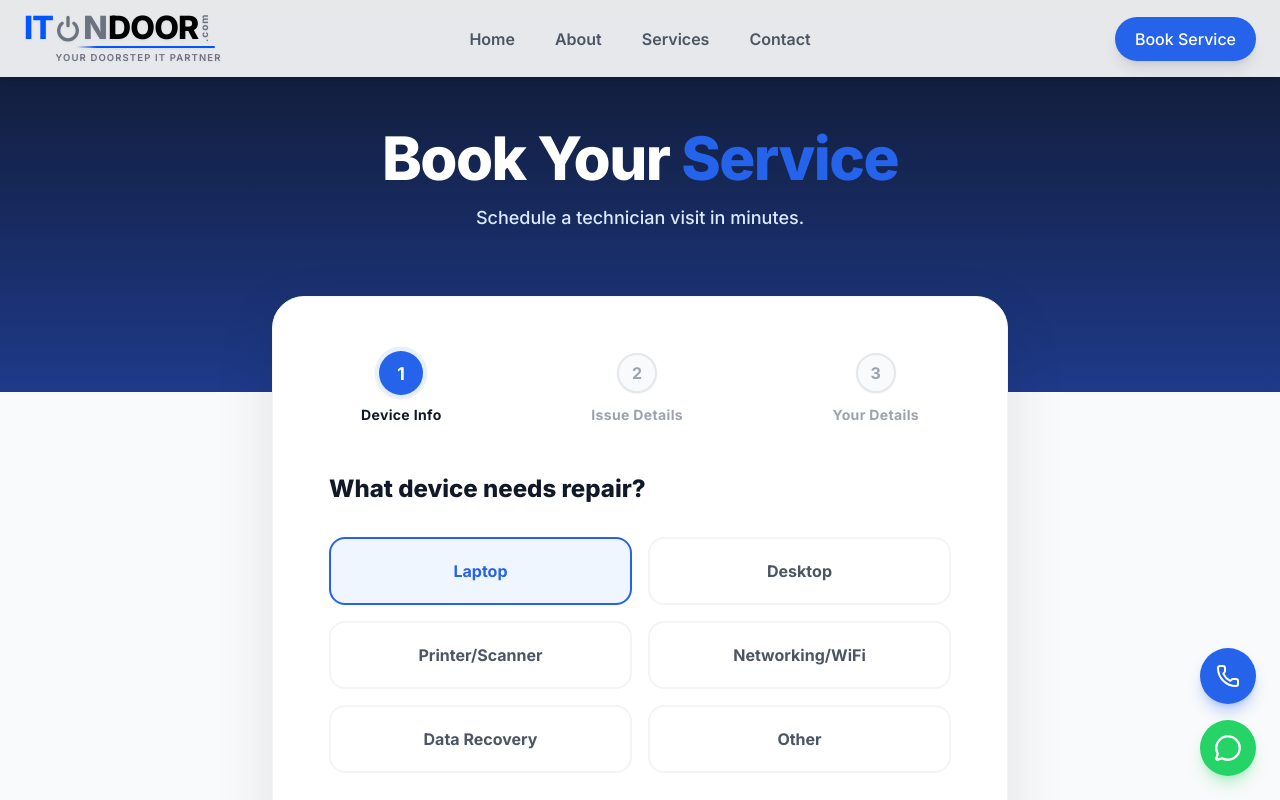
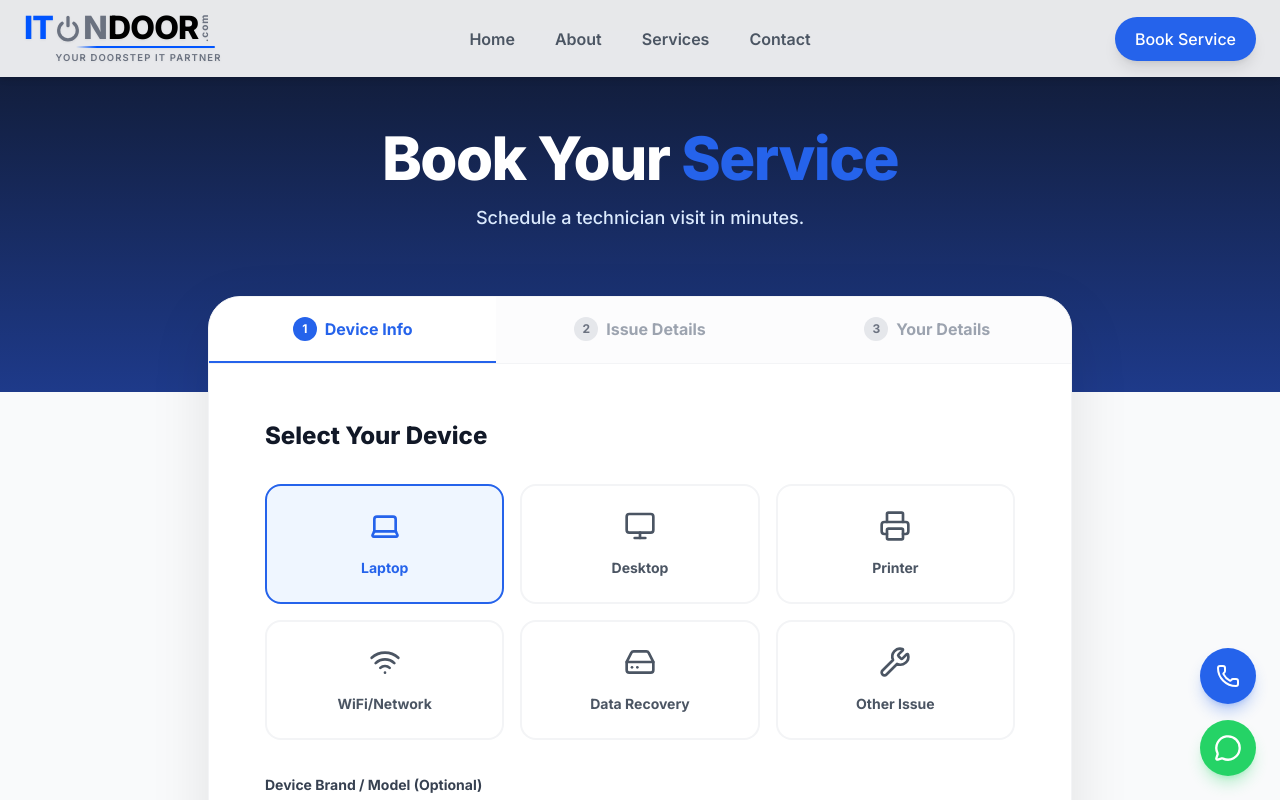
Before and after one commit to shivam886/itondoor, a React (Vite) app: page /#/book in a window 1280 px wide. Shown: the top 800 px of the page. Built offline with nearby package versions, Linux system fonts and the light colour scheme.

Commit message:
Upgrade Book Appointment form to sleek tabbed stepper with icons

```diff
--- a/src/pages/BookAppointment.tsx
+++ b/src/pages/BookAppointment.tsx
@@ -1,6 +1,6 @@
 import { useState } from 'react';
 import { motion } from 'framer-motion';
-import { CheckCircle2, Calendar } from 'lucide-react';
+import { CheckCircle2, Calendar, Laptop, Monitor, Printer, Wifi, HardDrive, Wrench, ArrowRight } from 'lucide-react';
 
 export default function BookAppointment() {
   const [step, setStep] = useState(1);
@@ -31,26 +31,31 @@ export default function BookAppointment() {
         </div>
       </div>
 
-      <div className="container mx-auto px-4 max-w-3xl -mt-24 relative z-10">
+      <div className="container mx-auto px-4 max-w-4xl -mt-24 relative z-10">
         {/* Form Container */}
-        <div className="bg-white dark:bg-gray-800 rounded-[2rem] shadow-[0_20px_60px_rgba(0,0,0,0.1)] border border-gray-100 dark:border-gray-700 p-6 md:p-14">
+        <div className="bg-white dark:bg-gray-800 rounded-[2rem] shadow-[0_20px_60px_rgba(0,0,0,0.1)] border border-gray-100 dark:border-gray-700 overflow-hidden">
 
-          {/* Progress Tracker */}
+          {/* Progress Tracker - Minimalist Tab Style */}
           {step < 4 && (
-            <div className="flex justify-between mb-12 relative px-2 md:px-8">
-              <div className="absolute top-5 left-10 right-10 h-1 bg-gray-100 dark:bg-gray-700 -z-10 rounded-full"></div>
-              <div className="absolute top-5 left-10 h-1 bg-brand-electricBlue -z-10 rounded-full transition-all duration-500 ease-out shadow-[0_0_10px_rgba(37,99,235,0.4)]" style={{ width: `calc(${((step - 1) / 2) * 100}% - 2.5rem)` }}></div>
-
-              {['Device Info', 'Issue Details', 'Your Details'].map((label, i) => (
-                <div key={i} className="flex flex-col items-center">
-                  <div className={`w-10 h-10 rounded-full flex items-center justify-center font-bold mb-3 transition-all duration-300 shadow-sm ${step > i + 1 ? 'bg-brand-electricBlue text-white scale-110 ring-4 ring-brand-electricBlue/20' : step === i + 1 ? 'bg-brand-electricBlue text-white ring-4 ring-brand-electricBlue/10 scale-110' : 'bg-gray-50 border-2 border-gray-200 text-gray-400 dark:bg-gray-800 dark:border-gray-600'}`}>
-                    {step > i + 1 ? <CheckCircle2 className="w-6 h-6" /> : i + 1}
-                  </div>
-                  <span className={`text-sm font-bold tracking-wide ${step >= i + 1 ? 'text-gray-900 dark:text-white' : 'text-gray-400'}`}>{label}</span>
+            <div className="flex border-b border-gray-100 dark:border-gray-700 bg-gray-50/50 dark:bg-gray-900/50">
+              {[
+                { num: 1, label: 'Device Info' },
+                { num: 2, label: 'Issue Details' },
+                { num: 3, label: 'Your Details' }
+              ].map((s) => (
+                <div key={s.num} className={`flex-1 flex items-center justify-center gap-2 py-5 font-bold text-sm md:text-base transition-colors border-b-2 ${step === s.num ? 'border-brand-electricBlue text-brand-electricBlue bg-white dark:bg-gray-800' : step > s.num ? 'border-transparent text-gray-900 dark:text-white' : 'border-transparent text-gray-400 dark:text-gray-500'}`}>
+                  {step > s.num ? (
+                    <CheckCircle2 className="w-5 h-5 text-green-500" />
+                  ) : (
+                    <span className={`w-6 h-6 rounded-full flex items-center justify-center text-xs ${step === s.num ? 'bg-brand-electricBlue text-white' : 'bg-gray-200 dark:bg-gray-700 text-gray-500'}`}>{s.num}</span>
+                  )}
+                  <span className="hidden sm:inline">{s.label}</span>
                 </div>
               ))}
             </div>
           )}
+
+          <div className="p-6 md:p-14">
             {step === 4 ? (
               <div className="text-center py-12">
                 <motion.div
@@ -71,29 +76,37 @@ export default function BookAppointment() {
               <form onSubmit={handleSubmit}>
                 <motion.div
                   key={step}
-                initial={{ opacity: 0, x: 20 }}
-                animate={{ opacity: 1, x: 0 }}
-                exit={{ opacity: 0, x: -20 }}
+                  initial={{ opacity: 0, y: 10 }}
+                  animate={{ opacity: 1, y: 0 }}
+                  exit={{ opacity: 0, y: -10 }}
                   transition={{ duration: 0.3 }}
                 >
                   {/* Step 1: Device Info */}
                   {step === 1 && (
                     <div className="space-y-8">
-                    <h3 className="text-2xl font-extrabold text-gray-900 dark:text-white mb-6">What device needs repair?</h3>
-                    <div className="grid grid-cols-1 sm:grid-cols-2 gap-4">
-                      {['Laptop', 'Desktop', 'Printer/Scanner', 'Networking/WiFi', 'Data Recovery', 'Other'].map(type => (
-                        <label key={type} className="cursor-pointer group">
-                          <input type="radio" name="deviceType" value={type} className="peer sr-only" required defaultChecked={type === 'Laptop'} />
-                          <div className="p-5 rounded-2xl border-2 border-gray-100 dark:border-gray-700 text-center font-bold text-gray-600 dark:text-gray-400 peer-checked:border-brand-electricBlue peer-checked:bg-blue-50 dark:peer-checked:bg-brand-electricBlue/10 peer-checked:text-brand-electricBlue transition-all duration-300 group-hover:border-blue-200 group-hover:shadow-sm">
-                            {type}
+                      <h3 className="text-2xl font-extrabold text-gray-900 dark:text-white mb-6">Select Your Device</h3>
+                      <div className="grid grid-cols-2 md:grid-cols-3 gap-4">
+                        {[
+                          { name: 'Laptop', icon: Laptop },
+                          { name: 'Desktop', icon: Monitor },
+                          { name: 'Printer', icon: Printer },
+                          { name: 'WiFi/Network', icon: Wifi },
+                          { name: 'Data Recovery', icon: HardDrive },
+                          { name: 'Other Issue', icon: Wrench }
+                        ].map(type => (
+                          <label key={type.name} className="cursor-pointer group">
+                            <input type="radio" name="deviceType" value={type.name} className="peer sr-only" required defaultChecked={type.name === 'Laptop'} />
+                            <div className="p-6 rounded-2xl border-2 border-gray-100 dark:border-gray-700 flex flex-col items-center justify-center gap-4 text-gray-600 dark:text-gray-400 peer-checked:border-brand-electricBlue peer-checked:bg-blue-50 dark:peer-checked:bg-brand-electricBlue/10 peer-checked:text-brand-electricBlue transition-all duration-300 group-hover:border-blue-200 group-hover:bg-gray-50 dark:group-hover:bg-gray-800/50 hover:-translate-y-1">
+                              <type.icon className="w-8 h-8 transition-transform group-hover:scale-110" />
+                              <span className="font-bold text-sm text-center">{type.name}</span>
                             </div>
                           </label>
                         ))}
                       </div>
 
                       <div className="space-y-3 mt-8">
-                      <label className="text-sm font-bold text-gray-700 dark:text-gray-300">Brand / Model (Optional)</label>
-                      <input type="text" className="w-full px-5 py-4 rounded-xl border-0 ring-1 ring-gray-200 dark:ring-gray-700 bg-gray-50 dark:bg-gray-900 text-gray-900 dark:text-white focus:ring-2 focus:ring-brand-electricBlue outline-none transition-all font-medium placeholder-gray-400" placeholder="e.g. Dell Inspiron 15" />
+                        <label className="text-sm font-bold text-gray-700 dark:text-gray-300">Device Brand / Model (Optional)</label>
+                        <input type="text" className="w-full px-5 py-4 rounded-xl border border-gray-200 dark:border-gray-700 bg-gray-50/50 dark:bg-gray-900/50 text-gray-900 dark:text-white focus:bg-white dark:focus:bg-gray-800 focus:ring-2 focus:ring-brand-electricBlue focus:border-transparent outline-none transition-all font-medium placeholder-gray-400" placeholder="e.g. Dell Inspiron 15" />
                       </div>
                     </div>
                   )}
@@ -105,14 +118,14 @@ export default function BookAppointment() {
 
                       <div className="space-y-3">
                         <label className="text-sm font-bold text-gray-700 dark:text-gray-300">Problem Description</label>
-                      <textarea required rows={5} className="w-full px-5 py-4 rounded-xl border-0 ring-1 ring-gray-200 dark:ring-gray-700 bg-gray-50 dark:bg-gray-900 text-gray-900 dark:text-white focus:ring-2 focus:ring-brand-electricBlue outline-none transition-all font-medium placeholder-gray-400 resize-none" placeholder="Please describe the issue you're facing..."></textarea>
+                        <textarea required rows={5} className="w-full px-5 py-4 rounded-xl border border-gray-200 dark:border-gray-700 bg-gray-50/50 dark:bg-gray-900/50 text-gray-900 dark:text-white focus:bg-white dark:focus:bg-gray-800 focus:ring-2 focus:ring-brand-electricBlue focus:border-transparent outline-none transition-all font-medium placeholder-gray-400 resize-none" placeholder="Please describe the issue you're facing..."></textarea>
                       </div>
 
                       <div className="space-y-3">
-                      <label className="text-sm font-bold text-gray-700 dark:text-gray-300">Preferred Date</label>
+                        <label className="text-sm font-bold text-gray-700 dark:text-gray-300">Preferred Date for Visit</label>
                         <div className="relative">
                           <Calendar className="absolute left-5 top-1/2 -translate-y-1/2 text-gray-400 w-5 h-5 pointer-events-none" />
-                        <input required type="date" className="w-full pl-14 pr-5 py-4 rounded-xl border-0 ring-1 ring-gray-200 dark:ring-gray-700 bg-gray-50 dark:bg-gray-900 text-gray-900 dark:text-white focus:ring-2 focus:ring-brand-electricBlue outline-none transition-all font-medium" />
+                          <input required type="date" className="w-full pl-14 pr-5 py-4 rounded-xl border border-gray-200 dark:border-gray-700 bg-gray-50/50 dark:bg-gray-900/50 text-gray-900 dark:text-white focus:bg-white dark:focus:bg-gray-800 focus:ring-2 focus:ring-brand-electricBlue focus:border-transparent outline-none transition-all font-medium" />
                         </div>
                       </div>
                     </div>
@@ -126,38 +139,41 @@ export default function BookAppointment() {
                       <div className="grid grid-cols-1 md:grid-cols-2 gap-6">
                         <div className="space-y-3">
                           <label className="text-sm font-bold text-gray-700 dark:text-gray-300">Full Name</label>
-                        <input required type="text" className="w-full px-5 py-4 rounded-xl border-0 ring-1 ring-gray-200 dark:ring-gray-700 bg-gray-50 dark:bg-gray-900 text-gray-900 dark:text-white focus:ring-2 focus:ring-brand-electricBlue outline-none transition-all font-medium placeholder-gray-400" placeholder="John Doe" />
+                          <input required type="text" className="w-full px-5 py-4 rounded-xl border border-gray-200 dark:border-gray-700 bg-gray-50/50 dark:bg-gray-900/50 text-gray-900 dark:text-white focus:bg-white dark:focus:bg-gray-800 focus:ring-2 focus:ring-brand-electricBlue focus:border-transparent outline-none transition-all font-medium placeholder-gray-400" placeholder="John Doe" />
                         </div>
                         <div className="space-y-3">
                           <label className="text-sm font-bold text-gray-700 dark:text-gray-300">Phone Number</label>
-                        <input required type="tel" className="w-full px-5 py-4 rounded-xl border-0 ring-1 ring-gray-200 dark:ring-gray-700 bg-gray-50 dark:bg-gray-900 text-gray-900 dark:text-white focus:ring-2 focus:ring-brand-electricBlue outline-none transition-all font-medium placeholder-gray-400" placeholder="+91 98765 43210" />
+                          <input required type="tel" className="w-full px-5 py-4 rounded-xl border border-gray-200 dark:border-gray-700 bg-gray-50/50 dark:bg-gray-900/50 text-gray-900 dark:text-white focus:bg-white dark:focus:bg-gray-800 focus:ring-2 focus:ring-brand-electricBlue focus:border-transparent outline-none transition-all font-medium placeholder-gray-400" placeholder="+91 98765 43210" />
                         </div>
                       </div>
 
                       <div className="space-y-3">
                         <label className="text-sm font-bold text-gray-700 dark:text-gray-300">Complete Address</label>
-                      <textarea required rows={3} className="w-full px-5 py-4 rounded-xl border-0 ring-1 ring-gray-200 dark:ring-gray-700 bg-gray-50 dark:bg-gray-900 text-gray-900 dark:text-white focus:ring-2 focus:ring-brand-electricBlue outline-none transition-all font-medium placeholder-gray-400 resize-none" placeholder="House No., Street, Area, City, Pincode"></textarea>
+                        <textarea required rows={3} className="w-full px-5 py-4 rounded-xl border border-gray-200 dark:border-gray-700 bg-gray-50/50 dark:bg-gray-900/50 text-gray-900 dark:text-white focus:bg-white dark:focus:bg-gray-800 focus:ring-2 focus:ring-brand-electricBlue focus:border-transparent outline-none transition-all font-medium placeholder-gray-400 resize-none" placeholder="House No., Street, Area, City, Pincode"></textarea>
                       </div>
                     </div>
                   )}
                 </motion.div>
 
                 {/* Navigation Buttons */}
-              <div className="mt-12 flex gap-4">
+                <div className="mt-12 flex gap-4 pt-6 border-t border-gray-100 dark:border-gray-700">
                   {step > 1 && (
-                  <button type="button" onClick={() => setStep(step - 1)} className="px-8 py-4 rounded-xl font-bold text-gray-700 dark:text-gray-300 bg-gray-100 dark:bg-gray-700 hover:bg-gray-200 dark:hover:bg-gray-600 transition-colors">
+                    <button type="button" onClick={() => setStep(step - 1)} className="px-8 py-4 rounded-xl font-bold text-gray-600 dark:text-gray-400 hover:text-gray-900 dark:hover:text-white transition-colors">
                       Back
                     </button>
                   )}
                   <button
                     type="submit"
                     disabled={isSubmitting}
-                  className="flex-1 py-4 bg-brand-electricBlue hover:bg-brand-darkBlue text-white rounded-xl font-bold text-lg transition-all shadow-lg shadow-brand-electricBlue/30 hover:shadow-brand-electricBlue/50 hover:-translate-y-0.5 disabled:opacity-70 disabled:hover:translate-y-0 flex items-center justify-center gap-2"
+                    className="ml-auto px-10 py-4 bg-brand-electricBlue hover:bg-brand-darkBlue text-white rounded-xl font-bold text-lg transition-all shadow-lg shadow-brand-electricBlue/30 hover:shadow-brand-electricBlue/50 hover:-translate-y-0.5 disabled:opacity-70 disabled:hover:translate-y-0 flex items-center justify-center gap-2"
                   >
                     {isSubmitting ? (
                       <span className="animate-spin w-6 h-6 border-4 border-white/20 border-t-white rounded-full"></span>
                     ) : (
-                    step === 3 ? 'Confirm Booking' : 'Next Step'
+                      <>
+                        {step === 3 ? 'Confirm Booking' : 'Next Step'}
+                        {step < 3 && <ArrowRight className="w-5 h-5" />}
+                      </>
                     )}
                   </button>
                 </div>
@@ -166,5 +182,6 @@ export default function BookAppointment() {
           </div>
         </div>
       </div>
+    </div>
   );
 }
```
Lines whose indentation alone changed are shown as unchanged.
